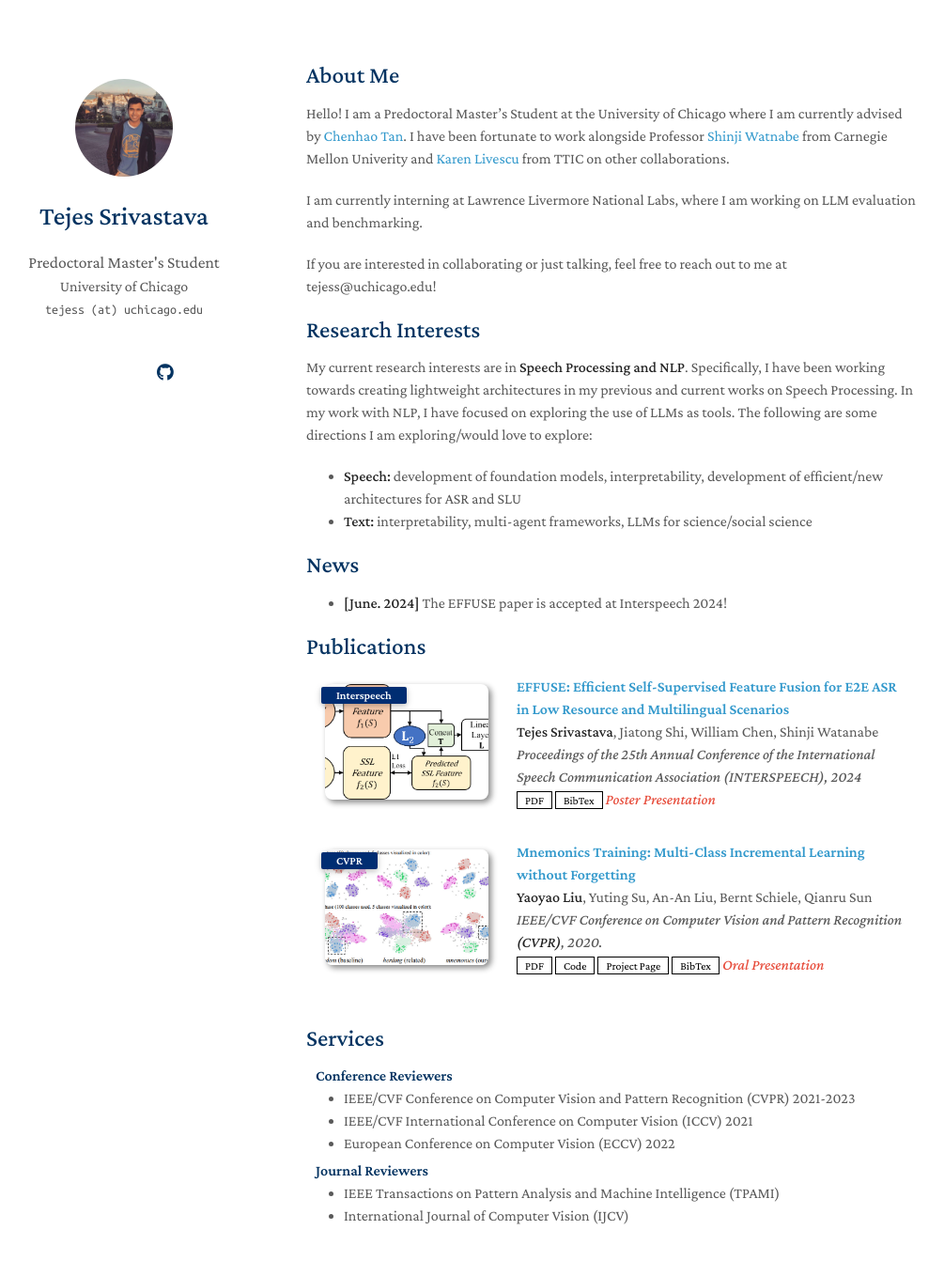
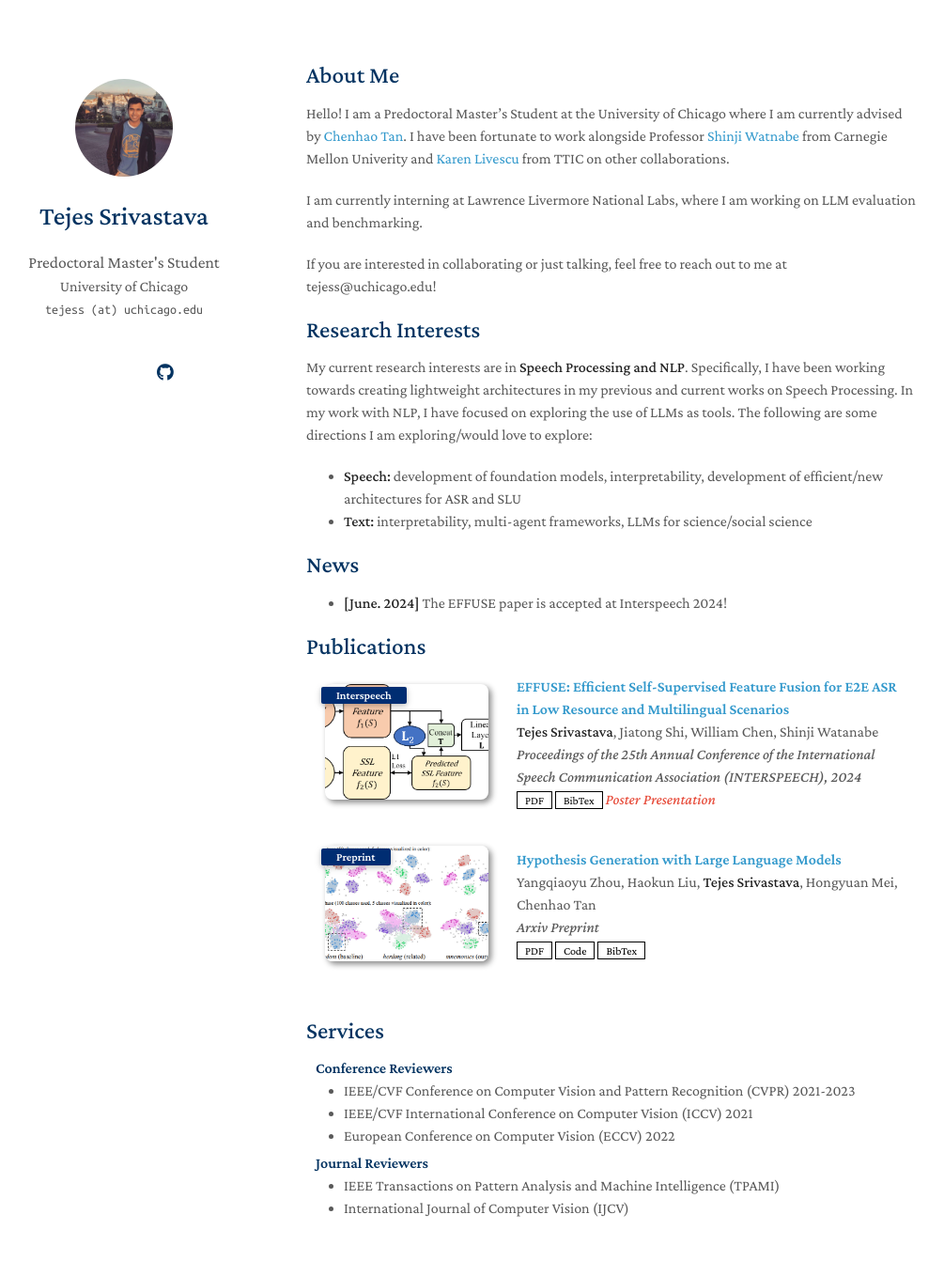
Before and after one commit to tejess/tejess.github.io, a Jekyll site: the page built from index.md, in a window 1280 px wide and 1400 px high. Shown: the top 1342 px of the window at 94% size, without its empty margins (144-1149 px from the left). Built offline with Jekyll 4.4.1, drawn with Linux system fonts in a browser that asks for light colours; a style sheet for code colours, icons or effects is not loaded; our own code applies the rules of GitHub Pages for plain Markdown files.

Commit message:
Update publications.yml

```diff
--- a/_data/publications.yml
+++ b/_data/publications.yml
@@ -9,13 +9,11 @@ main:
     image: ./assets/img/Predict.png
     notes: Poster Presentation
 
-  - title: "Mnemonics Training: Multi-Class Incremental Learning without Forgetting"
-    authors: <strong>Yaoyao Liu</strong>, Yuting Su, An-An Liu, Bernt Schiele, Qianru Sun
-    conference_short: CVPR
-    conference: IEEE/CVF Conference on Computer Vision and Pattern Recognition <strong>(CVPR)</strong>, 2020.
-    pdf: https://arxiv.org/pdf/2002.10211.pdf
-    code: https://github.com/yaoyao-liu/class-incremental-learning/tree/main/mnemonics-training
-    page: https://class-il.mpi-inf.mpg.de/mnemonics/
+  - title: "Hypothesis Generation with Large Language Models"
+    authors: Yangqiaoyu Zhou, Haokun Liu, <strong>Tejes Srivastava</strong>, Hongyuan Mei, Chenhao Tan
+    conference_short: Preprint
+    conference: Arxiv Preprint
+    pdf: https://arxiv.org/pdf/2404.04326
+    code: https://github.com/ChicagoHAI/hypothesis_generation
     bibtex: https://class-il.mpi-inf.mpg.de/mnemonics/
-    notes: Oral Presentation
     image: ./assets/img/teaser_example.png
```
